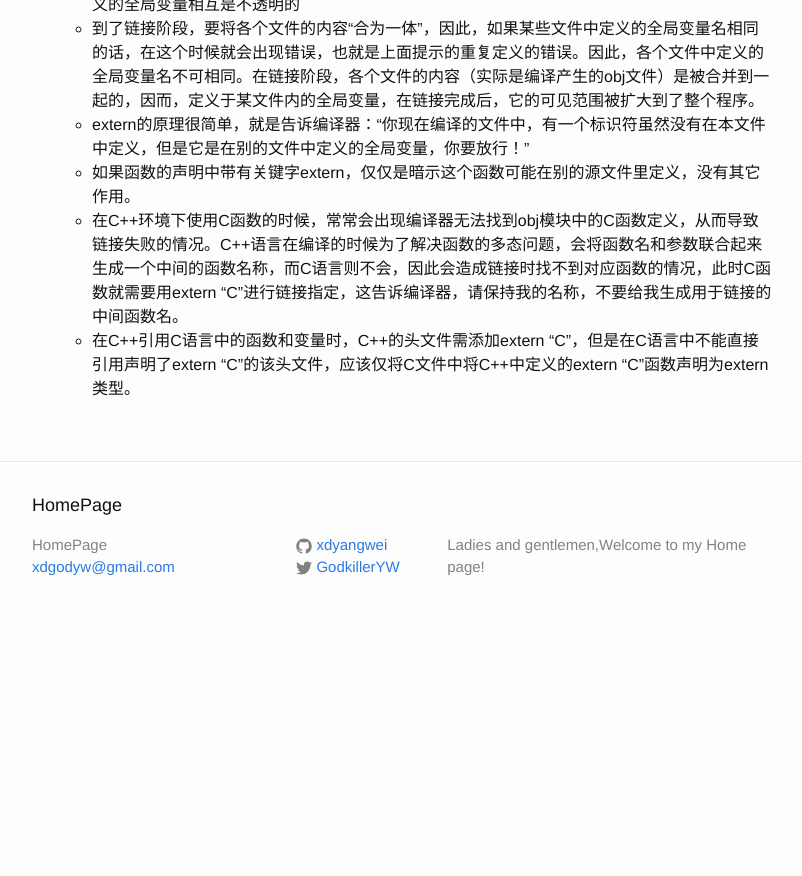
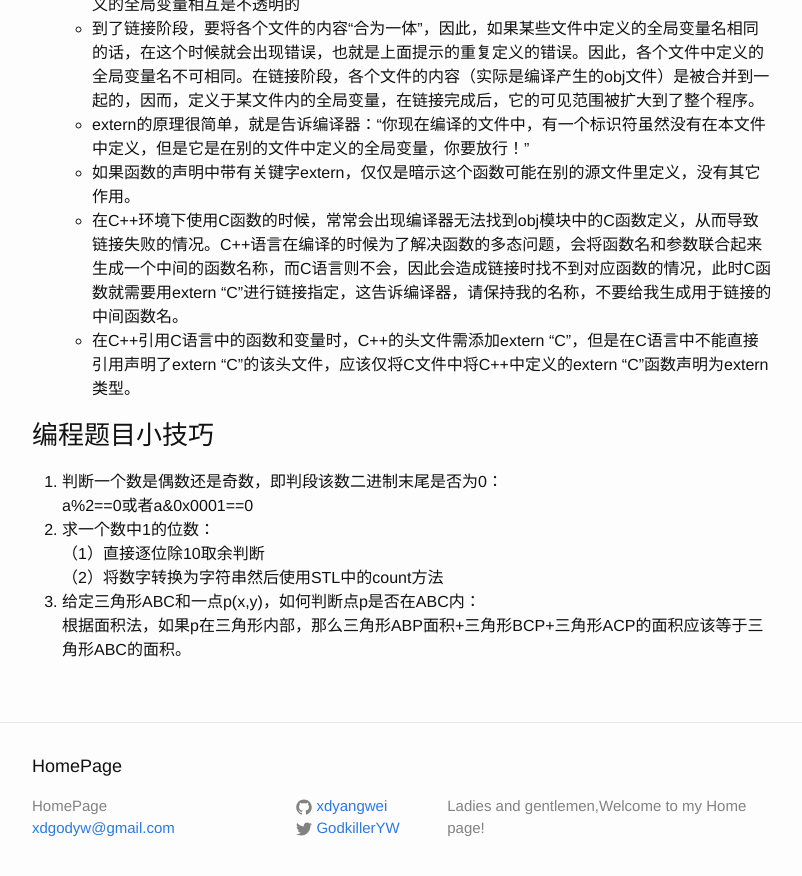
Before and after one commit to xdyangwei/xdyangwei.github.io, a Jekyll site: the page built from _posts/2018-9-15-C++ 编程思路.md, in a window 1280 px wide and 900 px high, scrolled down 1052 px. Shown: the top 876 px of the window, without its empty margins (238-1040 px from the left). Built offline with Jekyll 4.4.1, drawn with Linux system fonts in a browser that asks for light colours; our own code applies the rules of GitHub Pages for plain Markdown files; before the commit the page ends 1691 px from its top, so only the background shows below that.

Commit message:
add some tips of common knowledge

```diff
--- a/_posts/2018-9-15-C++ 编程思路.md
+++ b/_posts/2018-9-15-C++ 编程思路.md
@@ -39,3 +39,13 @@
    - 如果函数的声明中带有关键字extern，仅仅是暗示这个函数可能在别的源文件里定义，没有其它作用。
    - 在C++环境下使用C函数的时候，常常会出现编译器无法找到obj模块中的C函数定义，从而导致链接失败的情况。C++语言在编译的时候为了解决函数的多态问题，会将函数名和参数联合起来生成一个中间的函数名称，而C语言则不会，因此会造成链接时找不到对应函数的情况，此时C函数就需要用extern “C”进行链接指定，这告诉编译器，请保持我的名称，不要给我生成用于链接的中间函数名。
    - 在C++引用C语言中的函数和变量时，C++的头文件需添加extern "C"，但是在C语言中不能直接引用声明了extern "C"的该头文件，应该仅将C文件中将C++中定义的extern "C"函数声明为extern类型。
+
+### 编程题目小技巧
+
+1. 判断一个数是偶数还是奇数，即判段该数二进制末尾是否为0：
+a%2==0或者a&0x0001==0
+2. 求一个数中1的位数：
+（1）直接逐位除10取余判断
+（2）将数字转换为字符串然后使用STL中的count方法
+3. 给定三角形ABC和一点p(x,y)，如何判断点p是否在ABC内：
+根据面积法，如果p在三角形内部，那么三角形ABP面积+三角形BCP+三角形ACP的面积应该等于三角形ABC的面积。
```
Also changed, not shown: _posts/2019-5-6-C++基本语法(1).md (added, +32 -0 lines).
